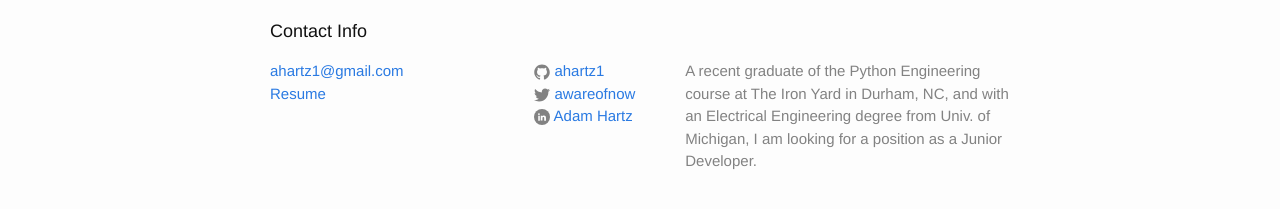
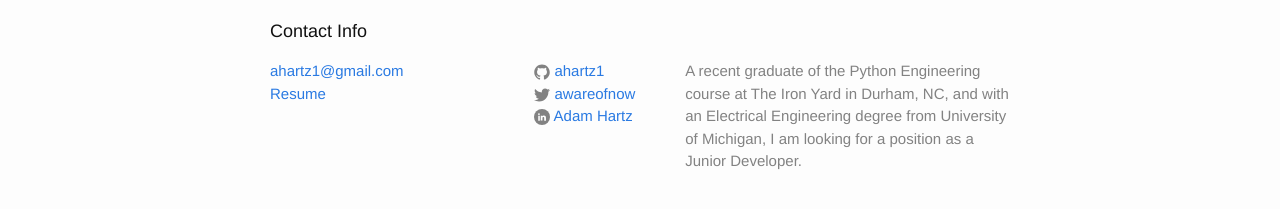
Before and after one commit to ahartz1/ahartz1.github.io, a Jekyll site: the page built from index.html, in a window 1280 px wide. Shown: the part 270-479 px from the top of the page. Built offline with Jekyll 4.4.1, drawn with Linux system fonts in a browser that asks for light colours.

Commit message:
Spell out 'University' in description

```diff
--- a/_config.yml
+++ b/_config.yml
@@ -9,7 +9,7 @@
 title: Adam Hartz
 email: ahartz1@gmail.com
 description: > # this means to ignore newlines until "baseurl:"
-  A recent graduate of the Python Engineering course at The Iron Yard in Durham,&nbsp;NC, and with an Electrical Engineering degree from Univ. of Michigan, I am looking for a position as a Junior Developer.
+  A recent graduate of the Python Engineering course at The Iron Yard in Durham,&nbsp;NC, and with an Electrical Engineering degree from University of Michigan, I am looking for a position as a Junior Developer.
 baseurl: "" # the subpath of your site, e.g. /blog
 url: "http://ahartz1.github.io" # the base hostname & protocol for your site
 twitter_username: awareofnow
```
